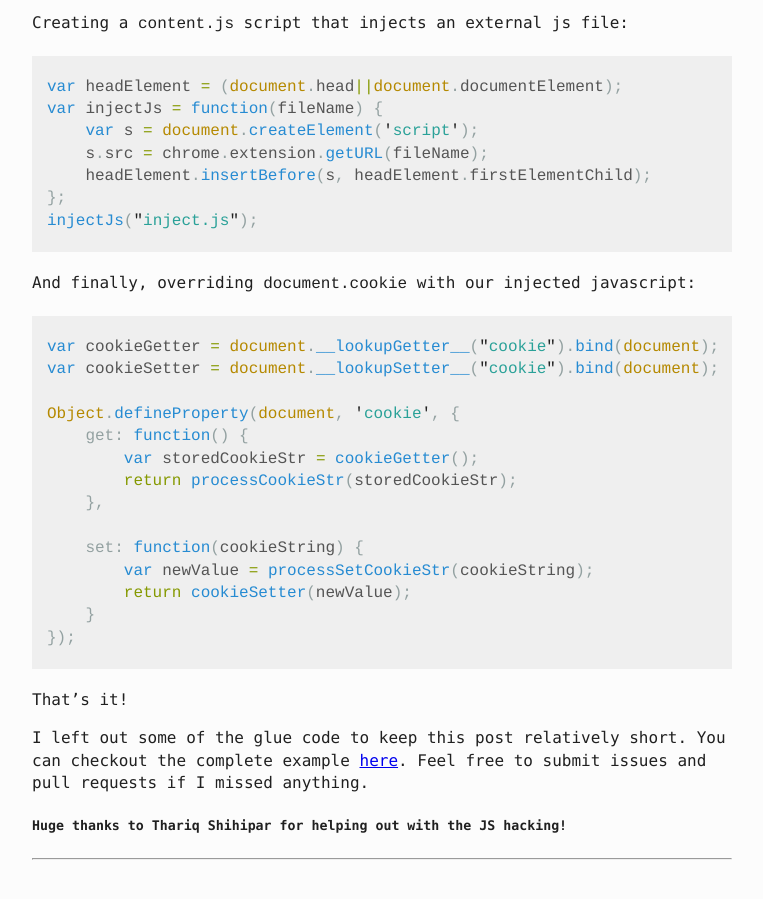
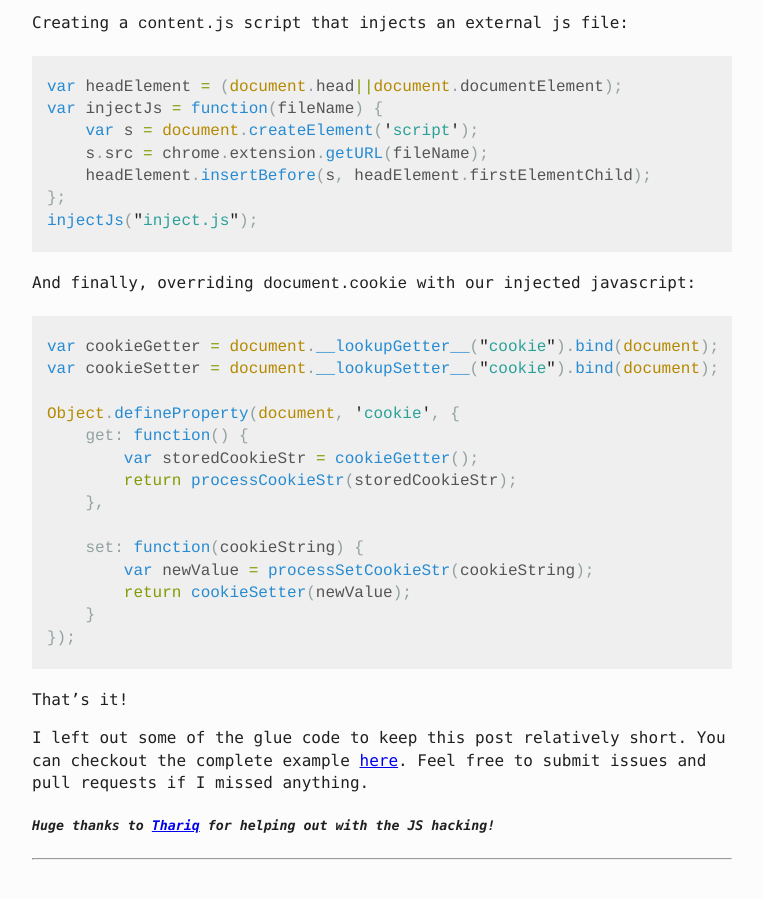
Before and after one commit to tomerweller/tomerweller.github.io, a Jekyll site: the page built from _posts/2016-02-27-cookie-interception-chrome-extension.md, in a window 1280 px wide and 900 px high, scrolled down 5798 px. Shown: the whole window, without its empty margins (258-1021 px from the left). Built offline with Jekyll 4.4.1, drawn with Linux system fonts in a browser that asks for light colours; comment, search, counter and statistics services are not loaded.

Commit message:
hyperlink thariq

```diff
--- a/_posts/2016-02-27-cookie-interception-chrome-extension.md
+++ b/_posts/2016-02-27-cookie-interception-chrome-extension.md
@@ -252,7 +252,7 @@ That's it!
 
 I left out some of the glue code to keep this post relatively short. You can checkout the complete example [here][oogi-source]. Feel free to submit issues and pull requests if I missed anything.
 
-##### Huge thanks to Thariq Shihipar for helping out with the JS hacking!
+##### *Huge thanks to [Thariq](https://twitter.com/trq__) for helping out with the JS hacking!*
 
 [oogi-source]: http://www.github.com/tomerweller/oogi
 [chrome.webRequest]: https://developer.chrome.com/extensions/webRequest
```
